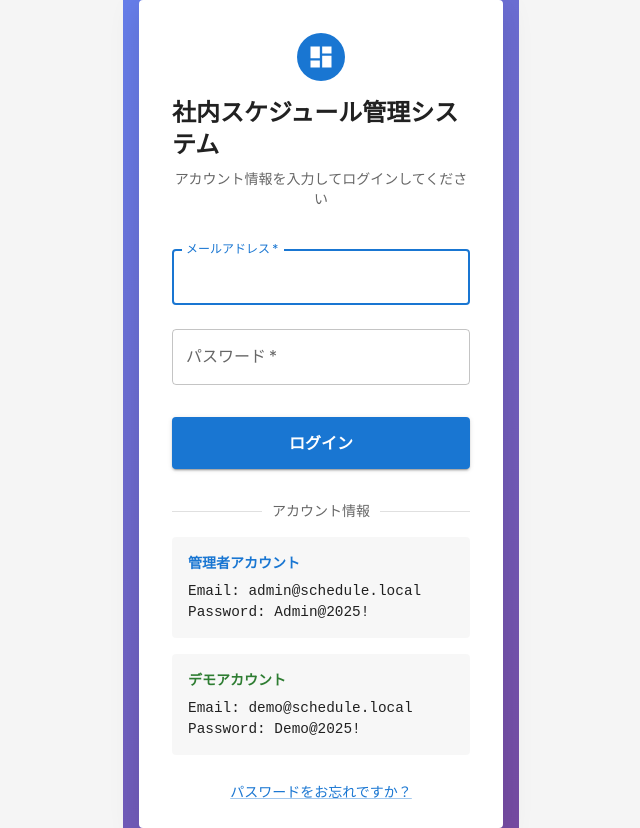
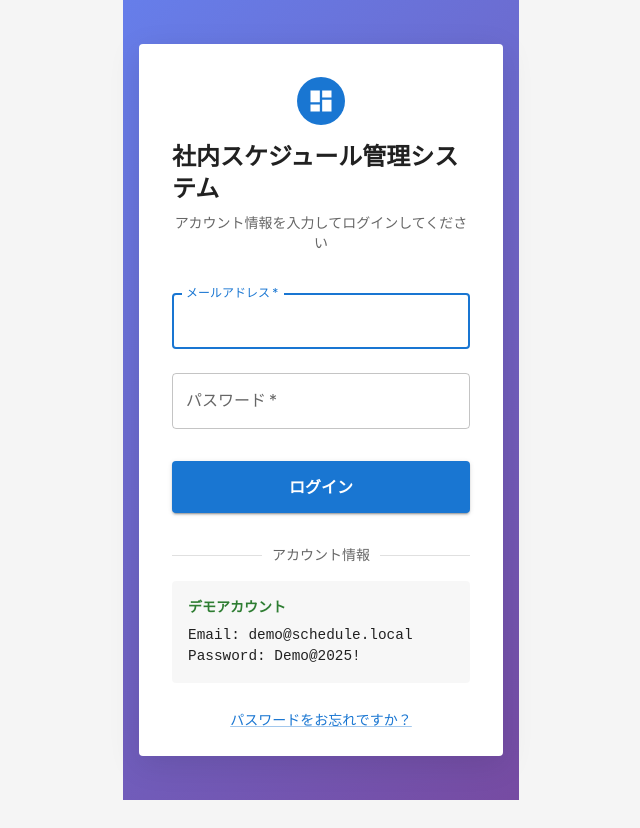
Before and after one commit to rmanytomita-tech/task-manager, a React (Create React App) app: page /login in a window 1280 px wide. Shown: the whole page, without its empty margins (319-959 px from the left). After the commit the page ends 800 px from the top, so only its background shows below. Built offline with nearby package versions, Linux system fonts and the light colour scheme; no server answers.

Commit message:
1001/機能面ほぼ完成

```diff
--- a/src/pages/Login.tsx
+++ b/src/pages/Login.tsx
@@ -220,20 +220,6 @@ export const Login: React.FC = () => {
               </Typography>
             </Divider>
 
-            <Box sx={{
-              backgroundColor: 'rgba(0, 0, 0, 0.03)',
-              borderRadius: 1,
-              p: 2,
-              mb: 2
-            }}>
-              <Typography variant="body2" sx={{ fontWeight: 600, mb: 1, color: 'primary.main' }}>
-                管理者アカウント
-              </Typography>
-              <Typography variant="body2" sx={{ fontFamily: 'monospace', fontSize: '0.9rem' }}>
-                Email: admin@schedule.local<br />
-                Password: Admin@2025!
-              </Typography>
-            </Box>
 
             <Box sx={{
               backgroundColor: 'rgba(0, 0, 0, 0.03)',
```
